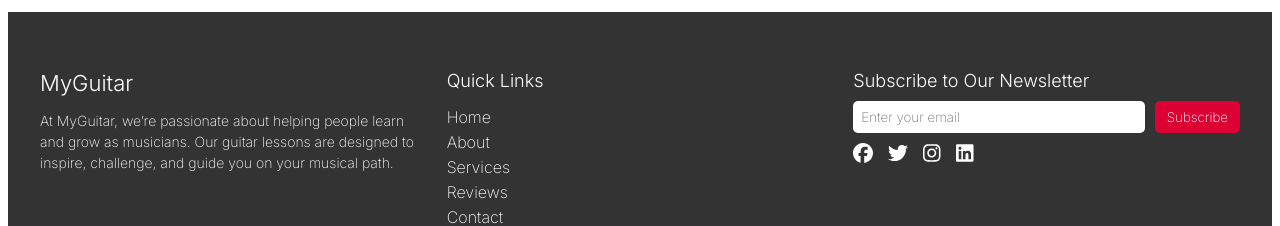
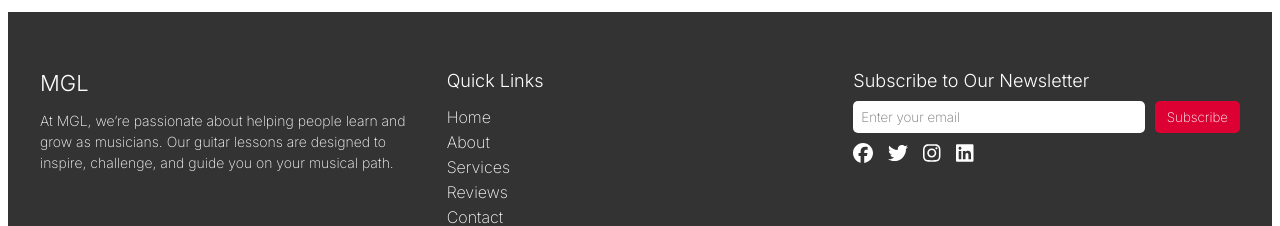
Before and after one commit to das744/mernda_guitar_lesson, a Next.js app: page / in a window 1280 px wide. Shown: the part 5181-5407 px from the top of the page. Built offline with nearby package versions, Linux system fonts and the light colour scheme; no server answers.

Commit message:
update  footer file

```diff
--- a/components/Footer/Footer.js
+++ b/components/Footer/Footer.js
@@ -124,8 +124,8 @@ const Footer = () => {
     <footer className={styles.footer}>
       <div className={styles.container}>
         <div className={styles.companyInfo}>
-          <h2>MyGuitar</h2>
-          <p>At MyGuitar, we’re passionate about helping people learn and grow as musicians. Our guitar lessons are designed to inspire, challenge, and guide you on your musical path.</p>
+          <h2>MGL</h2>
+          <p>At MGL, we’re passionate about helping people learn and grow as musicians. Our guitar lessons are designed to inspire, challenge, and guide you on your musical path.</p>
         </div>
 
         <div className={styles.navLinks}>
```
